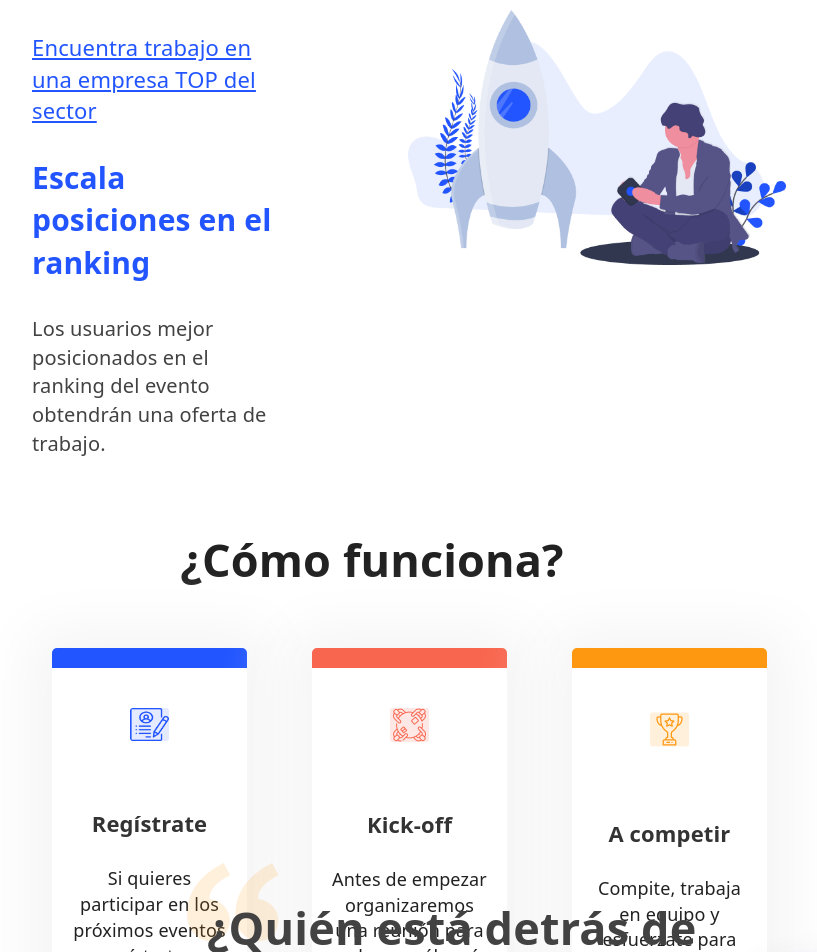
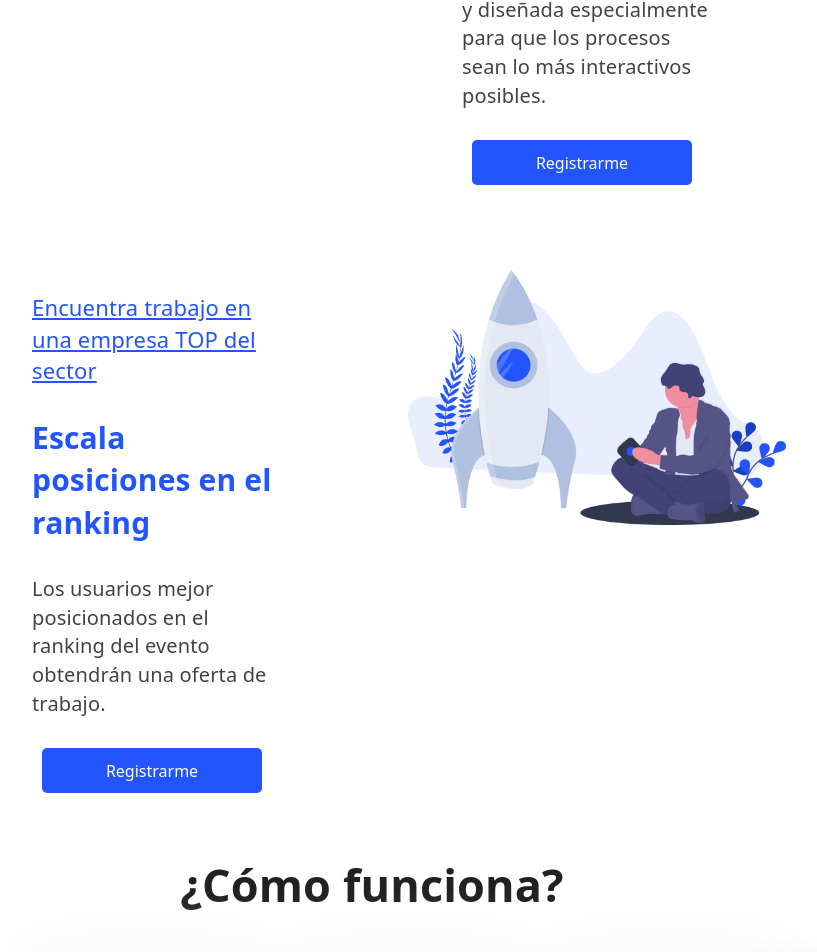
Before and after one commit to gagocarrilloedgar/pportfolio, a React (Create React App) app: page / in a window 1280 px wide. Shown: the part 3400-4352 px from the top of the page, without its empty margins (268-1085 px from the left). Built offline with nearby package versions, Linux system fonts and the light colour scheme; no server answers.

Commit message:
User landing buttons

```diff
--- a/src/common/Buttons/Buttons.css
+++ b/src/common/Buttons/Buttons.css
@@ -0,0 +1,35 @@
+.button {
+    width: 220px;
+    height: 45px;
+    margin: 10px;
+    padding: 10px;
+    border-radius: 5px;
+    font-size: 16px;
+}
+
+.button:hover {
+    cursor: pointer;
+    box-shadow: 0px 2px 10px rgb(85, 85, 85, 0.5);
+}
+
+.outlined {
+    border: 1px solid;
+    background: transparent;
+}
+
+.contained.blue {
+    border: none;
+    background-color: #2255ff;
+    color: white;
+}
+
+.contained.white {
+    border: none;
+    background-color: white;
+    color: #2255ff;
+}
+
+.outlined.white {
+    border-color: white;
+    color: white;
+}
--- a/src/common/Buttons/Buttons.js
+++ b/src/common/Buttons/Buttons.js
@@ -1,9 +1,18 @@
 import React from 'react'
+import "./Buttons.css"
 
-export const ButtonLandingOutlined = () => {
+export const ButtonOutlined = ({ title, action, color }) => {
     return (
-        <div>
-
-        </div>
+        <button className={"button outlined " + color} onClick={action}>
+            {title}
+        </button>
     )
 }
+
+export const ButtonContained = ({ title, action, color }) => {
+    return (
+        <button className={"button contained " + color} onClick={action}>
+            {title}
+        </button>
+    )
+}
--- a/src/common/Buttons/index.js
+++ b/src/common/Buttons/index.js
@@ -0,0 +1,2 @@
+export { ButtonOutlined } from "./Buttons"
+export { ButtonContained } from "./Buttons"
--- a/src/common/index.js
+++ b/src/common/index.js
@@ -1 +1,2 @@
 export { Loading } from "./Loading"
+export { ButtonOutlined, ButtonContained } from "./Buttons"
--- a/src/views/Landing/Components/Users/Body/Body.css
+++ b/src/views/Landing/Components/Users/Body/Body.css
@@ -82,7 +82,7 @@ h3 {
     width: 92px;
     height: 78px;
     left: 230px;
-    top: 270px;
+    top: 380px;
     opacity: 0.5;
 }
 
@@ -91,7 +91,7 @@ h3 {
     width: 504px;
     height: 100px;
     left: 250px;
-    top: 250px;
+    top: 350px;
     font-style: normal;
     font-weight: bold;
     font-size: 45px;
@@ -212,6 +212,12 @@ h3 {
 
 .user_icons {
     position: absolute;
-    margin-top: 300px;
-    margin-left: 260px;
+    margin-top: 350px;
+    margin-left: 270px;
 }
+
+.user_register {
+    position: absolute;
+    margin-top: 280px;
+    margin-left: 280px;
+}
--- a/src/views/Landing/Components/Users/Body/Body.js
+++ b/src/views/Landing/Components/Users/Body/Body.js
@@ -14,7 +14,20 @@ import paso3 from "assets/icono_paso_3.png"
 import sponsors from "assets/entidades.png"
 import { CardHow } from 'views/Landing/Common/Cards/CardHow';
 import { SocialIcons } from 'views/Landing/Common/SocialIcons/SocialIcons';
+import { ButtonContained, ButtonOutlined } from 'common';
 
+
+const actionRegister = () => {
+    window.location = "/"
+}
+
+
+const ButtonRegister = () => {
+
+    return (
+        <ButtonContained title="Registrarme" action={actionRegister} color="blue" />
+    );
+}
 
 export const Body = () => {
     return (
@@ -37,6 +50,7 @@ export const Body = () => {
                     <p className="user_section_text">Explora los diferentes cursos que hemos diseñado
                     y seleccionado para que te conviertasen el desarrollador
                     que quieres ser.</p>
+                    <ButtonRegister />
                 </Grid>
                 <Grid item lg={7}>
                     <img src={img_formate} className="img_users" alt="fórmate" />
@@ -50,6 +64,7 @@ export const Body = () => {
                     <p className="user_section_title">Compite</p>
                     <p className="user_section_subtitle">Compite contra otros usuarios </p>
                     <p className="user_section_text">Compite contra otros usuarios resolviendo pruebas individuales y por equipos que son de gran interés para las empresas.</p>
+                    <ButtonRegister />
                 </Grid>
             </Grid>
             <Grid container className="user_section">
@@ -57,6 +72,7 @@ export const Body = () => {
                     <p className="user_section_title">Escala posiciones</p>
                     <p className="user_section_subtitle">Escala posiciones en el ranking </p>
                     <p className="user_section_text">Los usuarios con mejores resultados obtienen mejores puntuaciones y escalan más posiciones en el ranking. </p>
+                    <ButtonRegister />
                 </Grid>
                 <Grid item lg={7}>
                     <img src={ranking} className="img_users" alt="fórmate" />
@@ -70,6 +86,7 @@ export const Body = () => {
                     <p className="user_section_title">Diviértete</p>
                     <p className="user_section_subtitle">Diviértete con nuestro sistema de contratación </p>
                     <p className="user_section_text">Descubre una nueva forma de contratación mucho más transparente y diseñada especialmente para que los procesos sean lo más interactivos posibles.</p>
+                    <ButtonRegister />
                 </Grid>
             </Grid>
             <Grid container className="user_section">
@@ -77,6 +94,7 @@ export const Body = () => {
                     <p className="user_section_title">Encuentra trabajo en una empresa TOP del sector</p>
                     <p className="user_section_subtitle">Escala posiciones en el ranking </p>
                     <p className="user_section_text">Los usuarios mejor posicionados en el ranking del evento obtendrán una oferta de trabajo. </p>
+                    <ButtonRegister />
                 </Grid>
                 <Grid item lg={7}>
                     <img src={img_encuentra} className="img_users" alt="fórmate" />
@@ -138,6 +156,9 @@ export const Body = () => {
                 <div className="user_icons">
                     <SocialIcons />
                 </div>
+                <div class="user_register">
+                    <ButtonOutlined title="Registrarme" action={actionRegister} color="white" />
+                </div>
             </div>
         </div>
     )
```
Also changed, not shown: src/assets/background.png, 1 other file (tests, documents, lock files or other folders).
